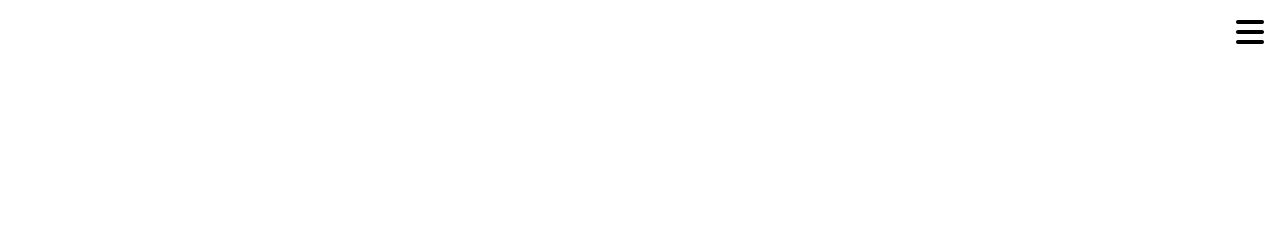
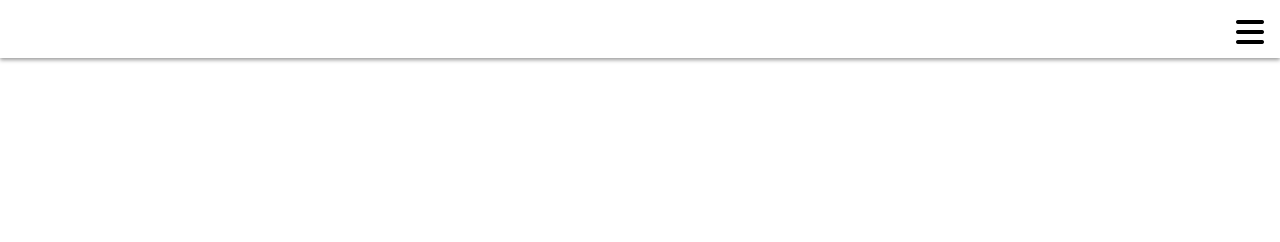
Before and after one commit to Jitpom/RWD_Workshop2022, a plain HTML site: page Workshop WK05-1/index.html in a window 1280 px wide. Shown: the top 242 px of the page. Drawn offline with nearby package versions, Linux system fonts and the light colour scheme.

Commit message:
scrollTop

```diff
--- a/Workshop WK05-1/index.html
+++ b/Workshop WK05-1/index.html
@@ -15,7 +15,7 @@
         <section id="hero">
             <h1 id="heading-hero"></h1>
         </section>
-        <nav id="top-nav">
+        <nav id="top-nav" class="scroll-active">
             <i class="fas fa-bars fa-2x"></i>
             <i class="fas fa-times fa-2x"></i>
             <section id="menu-container">
--- a/Workshop WK05-1/js/main.js
+++ b/Workshop WK05-1/js/main.js
@@ -14,4 +14,10 @@ $(document).ready(function(){
         $("#top-nav").removeClass("active");
     });
 
+    //If the window is scrolled, call this function
+    $(window).scroll(function(){
+        let currentScrollTop = $(this).scrollTop();
+        console.log(currentScrollTop);
+    });
+
 });
--- a/Workshop WK05-1/scss/style.scss
+++ b/Workshop WK05-1/scss/style.scss
@@ -32,7 +32,7 @@ header{
         display: flex;
         flex-direction: column;
         align-items: flex-end;
-
+        transition: 0.5s all ease-in;
         i{
             padding: 16px;
             cursor: pointer;
@@ -56,6 +56,11 @@ header{
             #menu-container{
                 transform: translateX(0px);
             }
+        }
+
+        &.scroll-active{
+            box-shadow: 0px 2px 4px $light-grey;
+            padding-bottom: 8px;
         }
 
         #menu-container{
```
Also changed, not shown: Workshop WK05-1/css/style.css, 1 other file.
